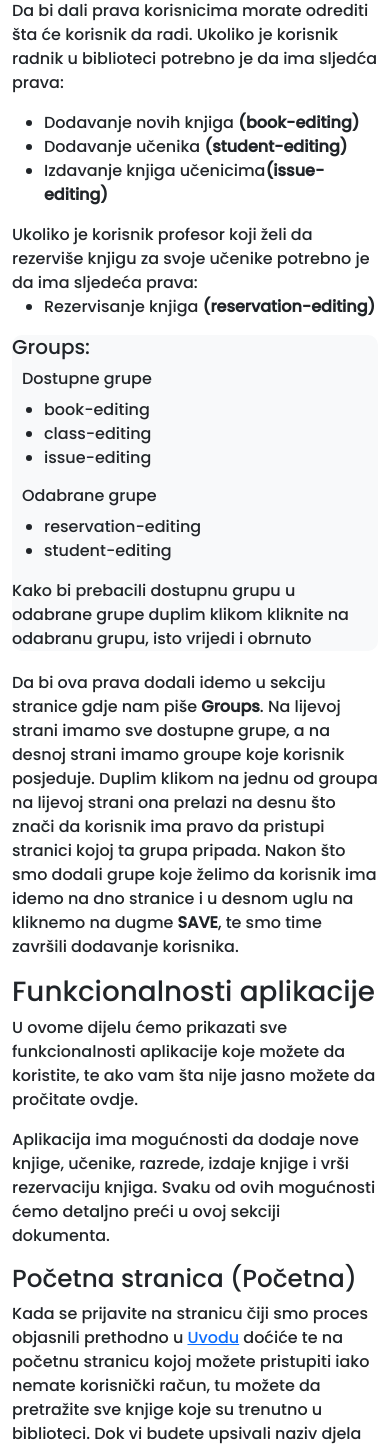
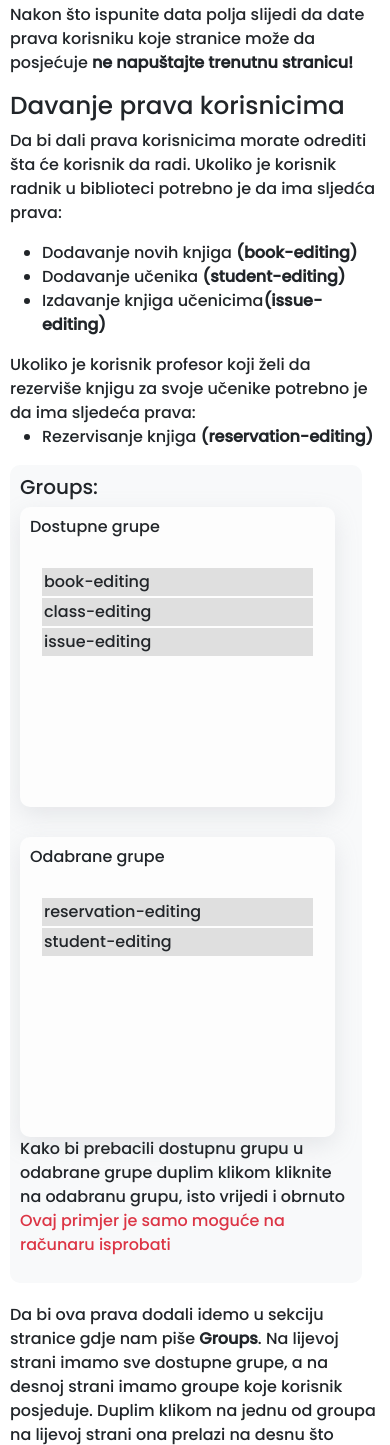
Before and after one commit to analitika-tech/library, a Django app: page /tutorial/ in a window 390 px wide. Shown: the part 3745-5190 px from the top of the page. Run offline with Django 3.2, Linux system fonts and the light colour scheme; parts of the project's set-up code (start-up, migrations or seed data) failed here and were passed over.

Commit message:
Fixed UI issues

```diff
--- a/system/static/tutorial/css/index.css
+++ b/system/static/tutorial/css/index.css
@@ -98,23 +98,84 @@
     body{
         display: flex;
         flex-direction: column;
-        width: 100vw;
+        width: 100%;
     }
 
     #content-table{
-        position: relative;
+        width: 100%;
+        margin-top: 70px;
     }
     #content{
-        margin-bottom: 500px;
+        width: 100%;
+        padding: 10px;
     }
 
     .embedded{
         background: #f8f9fa;
         padding: 0px;
-        width: 100%;
+        width: 95%;
         border-radius: 10px;
         margin-top: 10px;
         margin-bottom: 10px;
+        padding: 10px;
+        overflow: scroll;
+    }
+
+    #content-table ul {
+        list-style-type: none;
+    }
+    #content-table ul li a{
+        text-decoration: none;
+    }
+
+    .groups{
+        display: flex;
+        flex-direction: column;
+        gap: 30px;
+        justify-content: center;
+    }
+    #available{
+        width: 95%;
+        height: 300px;
+        background: #fdfdfd;
+        border-radius: 10px;
+        box-shadow: rgba(149, 157, 165, 0.2) 0px 8px 24px;
+    }
+    #available ul {
+        padding: 20px;
+        list-style-type: none;
+    }
+    #available ul li{
+        background: #bfbfbf7a;
+        margin: 2px;
+        padding: 2px;
+    }
+    #available ul li:hover {
+        background: #bfbfbf;
+        margin: 2px;
+        padding: 2px;
+    }
+
+    #chosen{
+        width: 95%;
+        height: 300px;
+        background: #fdfdfd;
+        border-radius: 10px;
+        box-shadow: rgba(149, 157, 165, 0.2) 0px 8px 24px;
+    }
+    #chosen ul {
+        padding: 20px;
+        list-style-type: none;
+    }
+    #chosen ul li{
+        background: #bfbfbf7a;
+        margin: 2px;
+        padding: 2px;
+    }
+    #chosen ul li:hover {
+        background: #bfbfbf;
+        margin: 2px;
+        padding: 2px;
     }
 
 }
--- a/system/templates/tutorial/index.html
+++ b/system/templates/tutorial/index.html
@@ -227,6 +227,7 @@
                 </div>
             </div>
             <caption style="margin-top: 20px;">Kako bi prebacili dostupnu grupu u odabrane grupe duplim klikom kliknite na odabranu grupu, isto vrijedi i obrnuto</caption>
+            <p class="text-danger">Ovaj primjer je samo moguće na računaru isprobati</p>
         </div>
 
         <p style="margin-top: 20px;">
```
